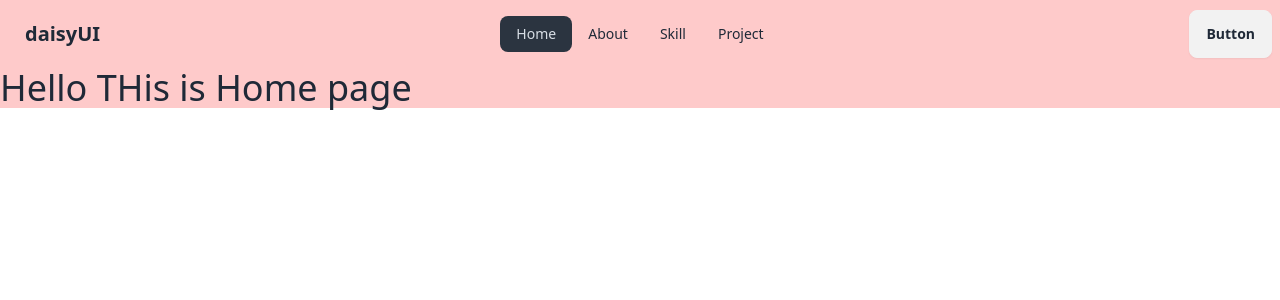
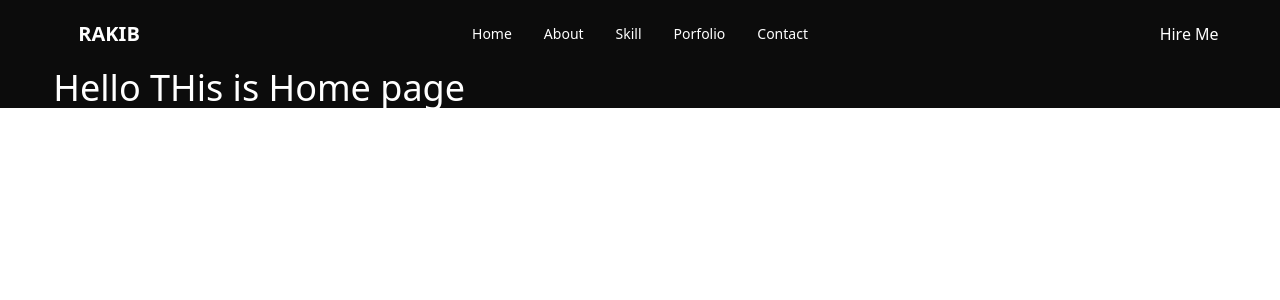
Before and after one commit to 0rakib0/Personal-Portfolio-react, a React (Vite) app: page / in a window 1280 px wide. Shown: the top 300 px of the page. Built offline with nearby package versions, Linux system fonts and the light colour scheme.

Commit message:
project setup and create navbar

```diff
--- a/src/Components/ShareComponent/NavBar/NavBar.jsx
+++ b/src/Components/ShareComponent/NavBar/NavBar.jsx
@@ -4,10 +4,11 @@ const Navbar = () => {
 
 
     const navLink = <>
-        <li><NavLink to='#home'>Home</NavLink></li>
-        <li><NavLink to='about'>About</NavLink></li>
-        <li><NavLink to='skill'>Skill</NavLink></li>
-        <li><NavLink to='project'>Project</NavLink></li>
+        <li><a href="#">Home</a></li>
+        <li><a href="#">About</a></li>
+        <li><a href="#">Skill</a></li>
+        <li><a href="#">Porfolio</a></li>
+        <li><a href="#">Contact</a></li>
     </>
 
     return (
@@ -21,7 +22,7 @@ const Navbar = () => {
                         {navLink}
                     </ul>
                 </div>
-                <a className="btn btn-ghost text-xl">daisyUI</a>
+                <a className="btn btn-ghost text-xl">RAKIB</a>
             </div>
             <div className="navbar-center hidden lg:flex">
                 <ul className="menu menu-horizontal px-1">
@@ -29,7 +30,7 @@ const Navbar = () => {
                 </ul>
             </div>
             <div className="navbar-end">
-                <a className="btn">Button</a>
+                <button>Hire Me</button>
             </div>
         </div>
     )
--- a/src/Root/Root.jsx
+++ b/src/Root/Root.jsx
@@ -4,7 +4,7 @@ import Navbar from "../Components/ShareComponent/NavBar/NavBar"
 
 const Root = () =>{
     return(
-        <div className="bg-red-200">
+        <div className="w-11/12 mx-auto">
             <Navbar></Navbar>
             <Outlet></Outlet>
         </div>
--- a/src/main.jsx
+++ b/src/main.jsx
@@ -14,9 +14,9 @@ const router = createBrowserRouter([
     path: "/",
     element: <Root></Root>,
     errorElement: "Something wrong here........",
-    children:[
+    children: [
       {
-        path:'/',
+        path: '/',
         element: <Home></Home>
       }
     ]
@@ -26,6 +26,8 @@ const router = createBrowserRouter([
 
 ReactDOM.createRoot(document.getElementById('root')).render(
   <React.StrictMode>
-   <RouterProvider router={router} />
+    <div className='bg-primaryColor text-white'>
+      <RouterProvider router={router} />
+    </div>
   </React.StrictMode>,
 )
--- a/tailwind.config.js
+++ b/tailwind.config.js
@@ -5,7 +5,12 @@ export default {
     "./src/**/*.{js,ts,jsx,tsx}",
   ],
   theme: {
-    extend: {},
+    extend: {
+      colors:{
+        'primaryColor': '#0c0c0c',
+        'secondaryColor':'#1dddbc'
+      }
+    },
   },
   plugins: [require("daisyui")],
 }
```
